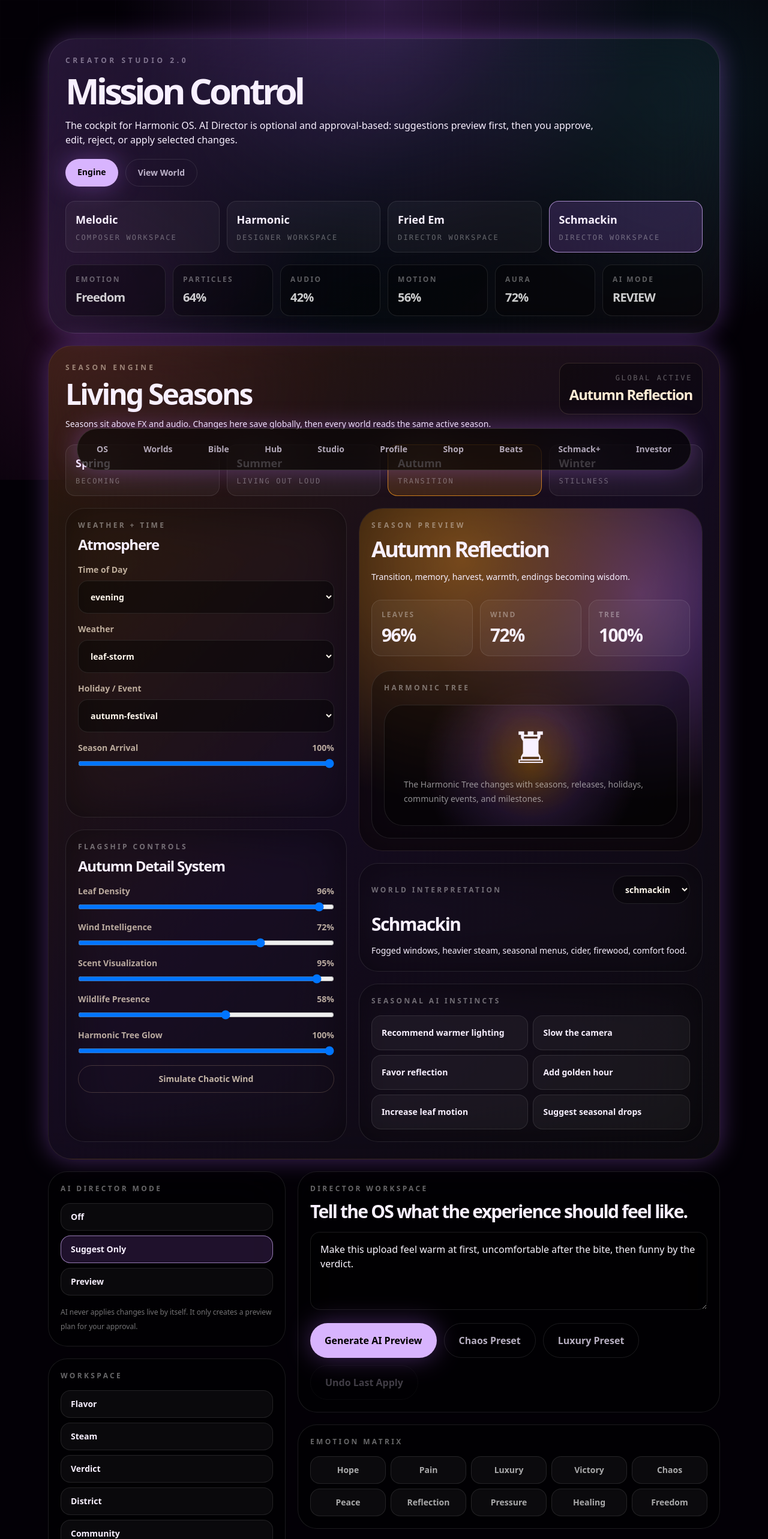
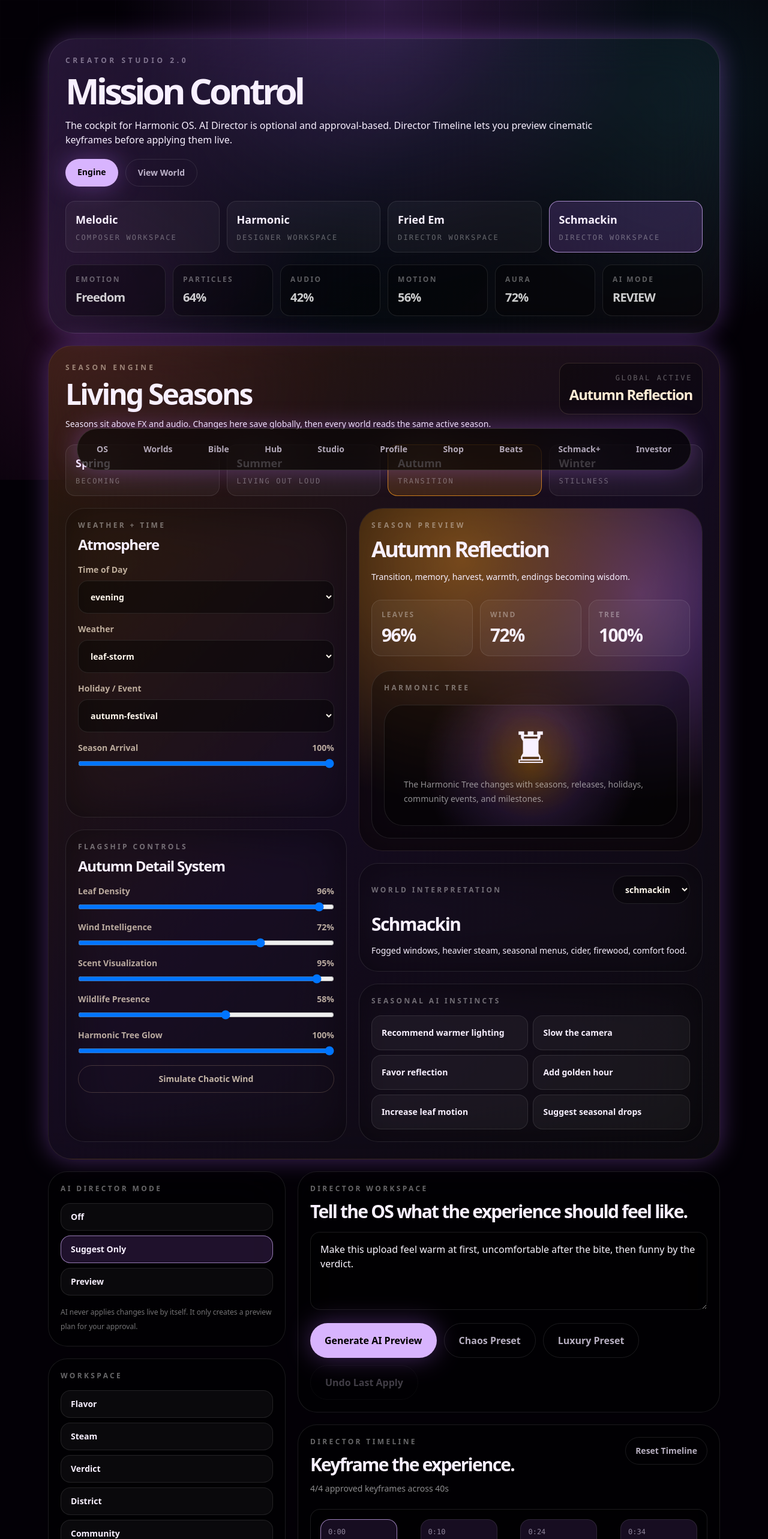
Before and after one commit to thatsmelodic/harmonic-os, a Next.js app: page /studio in a window 1280 px wide. Shown: the top 2566 px of the page at 60% size. Built offline with nearby package versions, Linux system fonts and the light colour scheme.

Commit message:
Connect Director Timeline panel to Mission Control

```diff
--- a/components/studio/CreatorMissionControl.tsx
+++ b/components/studio/CreatorMissionControl.tsx
@@ -18,6 +18,7 @@ import { createAiDirectorPlan, applySelectedSuggestions, coerceSuggestionValue,
 import { HarmonicEnginePreview } from '@/components/engine/HarmonicEnginePreview';
 import { HarmonicRuntimePanel } from '@/components/engine/HarmonicRuntimePanel';
 import { SeasonMissionControl } from '@/components/studio/SeasonMissionControl';
+import { DirectorTimelinePanel } from '@/components/studio/DirectorTimelinePanel';
 
 const worlds: HarmonicWorldId[] = ['melodic', 'harmonic', 'fried-em', 'schmackin'];
 const emotions: EmotionKey[] = ['hope', 'pain', 'luxury', 'victory', 'chaos', 'peace', 'reflection', 'pressure', 'healing', 'freedom'];
@@ -106,6 +107,11 @@ export function CreatorMissionControl() {
     setRuntime((current) => commitRuntime(dispatchRuntimePatch(current, 'approved-ai-director', selectedPatch), 'approved-ai-director'));
   }
 
+  function applyTimelineKeyframe(timelinePatch: Partial<HarmonicEngineState>, label: string) {
+    setAiPlan(null);
+    setRuntime((current) => commitRuntime(dispatchRuntimePatch(current, `director-timeline-${label.toLowerCase().replace(/\s+/g, '-')}`, timelinePatch), 'director-timeline'));
+  }
+
   function undoLastRuntime() {
     if (!lastRuntime) return;
     setRuntime(lastRuntime);
@@ -122,7 +128,7 @@ export function CreatorMissionControl() {
             <p className="text-xs font-black uppercase tracking-[.38em] text-purple-100/45">Creator Studio 2.0</p>
             <h1 className="mt-3 text-4xl font-black tracking-[-.08em] sm:text-6xl">Mission Control</h1>
             <p className="mt-4 max-w-4xl text-sm leading-7 text-purple-100/62 sm:text-base">
-              The cockpit for Harmonic OS. AI Director is optional and approval-based: suggestions preview first, then you approve, edit, reject, or apply selected changes.
+              The cockpit for Harmonic OS. AI Director is optional and approval-based. Director Timeline lets you preview cinematic keyframes before applying them live.
             </p>
           </div>
           <div className="flex flex-wrap gap-3">
@@ -232,6 +238,8 @@ export function CreatorMissionControl() {
             </article>
           )}
 
+          <DirectorTimelinePanel baseState={state} onApplyKeyframe={applyTimelineKeyframe} />
+
           <article className="rounded-[2rem] border border-white/10 bg-black/35 p-5 backdrop-blur-2xl">
             <p className="text-xs font-black uppercase tracking-[.28em] text-white/40">Emotion Matrix</p>
             <div className="mt-4 grid gap-2 sm:grid-cols-5">
```
